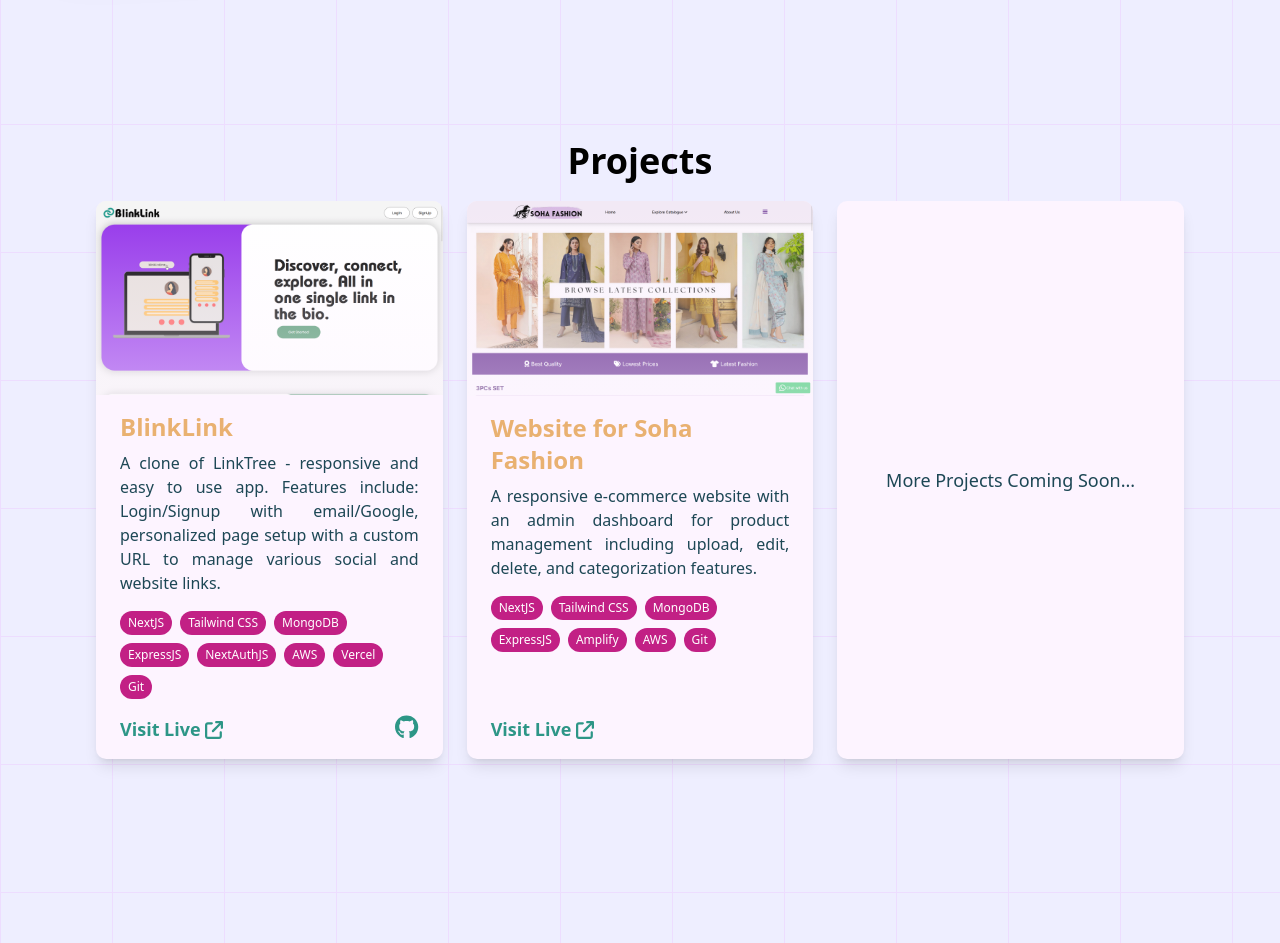
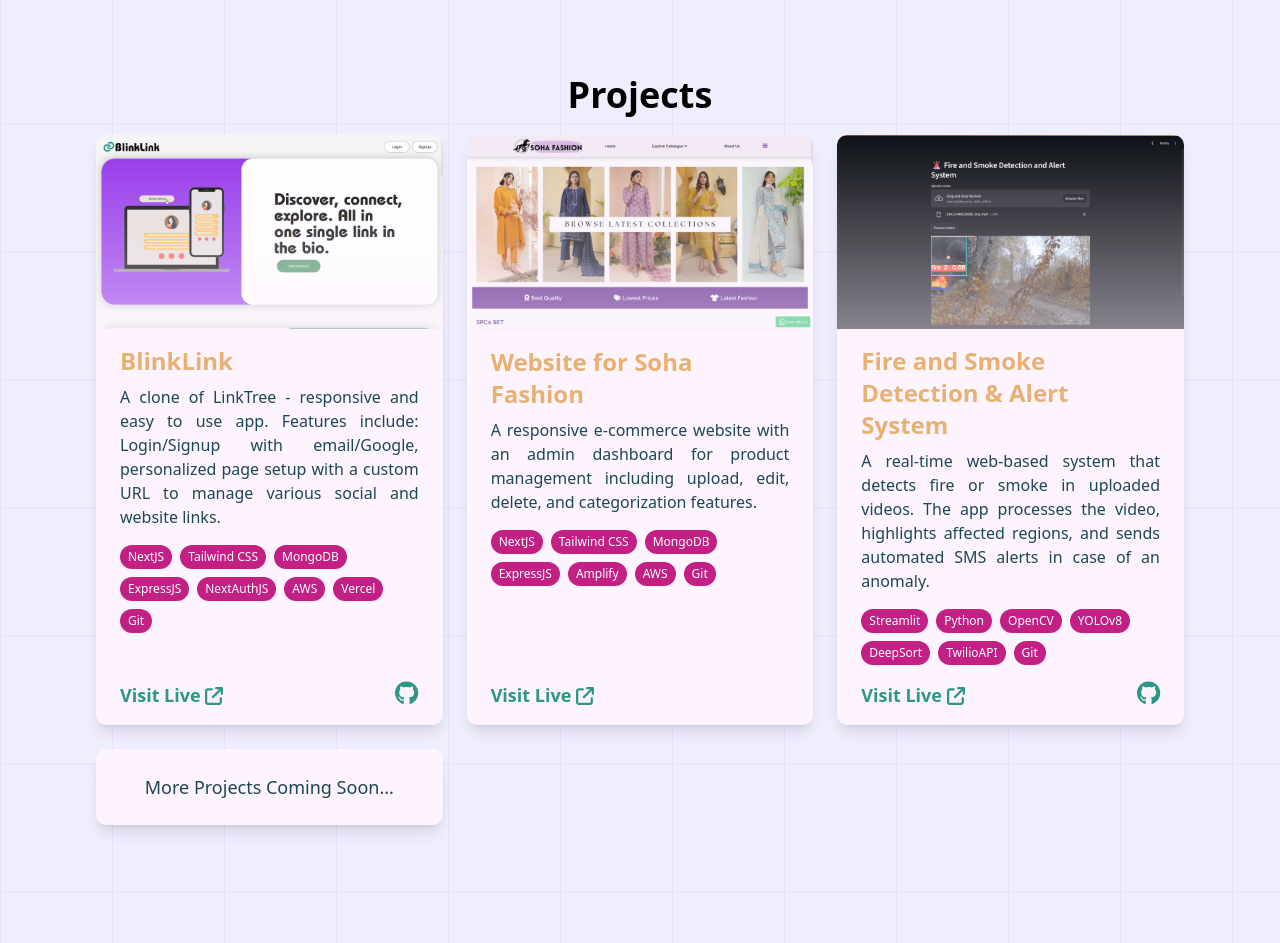
Before and after one commit to SohaChauhan/My-Portfolio, a Next.js app: page / in a window 1280 px wide. Shown: the part 1540-2483 px from the top of the page. Built offline with nearby package versions, Linux system fonts and the light colour scheme.

Commit message:
Add Project

```diff
--- a/src/app/components/Projects.js
+++ b/src/app/components/Projects.js
@@ -2,6 +2,7 @@
 import Link from "next/link";
 import blinklink from "/public/BlinkLink.png";
 import sohafashion from "/public/sohafashion.png";
+import project3 from "/public/FireDetection.png";
 import { FontAwesomeIcon } from "@fortawesome/react-fontawesome";
 import { faGithub } from "@fortawesome/free-brands-svg-icons";
 import { faExternalLink } from "@fortawesome/free-solid-svg-icons";
@@ -156,7 +157,7 @@
                   ))}
                 </div>
               </div>
-              <div className="flex justify-start items-center">
+              <div className="flex justify-between items-center">
                 <Link
                   href="https://sohafashion.co.in/"
                   target="_blank"
@@ -169,6 +170,69 @@
             </div>
           </motion.div>
 
+          {/* Project Card 3 */}
+          <motion.div
+            className="dark:bg-[#343434] bg-fuchsia-50 dark:text-white text-[#1D4755]  rounded-lg shadow-lg hover:shadow-xl transition-shadow duration-300 group flex flex-col"
+            variants={itemVariants}
+            whileHover={{ y: -10 }}
+          >
+            <div className="relative">
+              <Image
+                src={project3}
+                alt="Fire Detection App"
+                className="rounded-t-lg w-full object-cover"
+              />
+              <div className="absolute inset-0 bg-gradient-to-t dark:from-[#343434]/80 from-fuchsia-50/50 to-transparent rounded-t-lg"></div>
+            </div>
+            <div className="px-6 py-4 flex flex-col justify-between flex-grow">
+              <div>
+                <h1 className="text-2xl text-[#e9b171] font-bold mb-2">
+                  Fire and Smoke Detection & Alert System
+                </h1>
+                <p className="mb-4 text-justify">
+                  A real-time web-based system that detects fire or smoke in
+                  uploaded videos. The app processes the video, highlights
+                  affected regions, and sends automated SMS alerts in case of an
+                  anomaly.
+                </p>
+                <div className="flex flex-wrap gap-2 mb-4">
+                  {[
+                    "Streamlit",
+                    "Python",
+                    "OpenCV",
+                    "YOLOv8",
+                    "DeepSort",
+                    "TwilioAPI",
+                    "Git",
+                  ].map((tech) => (
+                    <span
+                      key={tech}
+                      className="bg-[#c22085] text-white py-1 px-2 text-xs rounded-2xl"
+                    >
+                      {tech}
+                    </span>
+                  ))}
+                </div>
+              </div>
+              <div className="flex justify-between items-center">
+                <Link
+                  href="https://fire-and-smoke-detection-and-alert-system.streamlit.app/"
+                  target="_blank"
+                  className="text-[#2d9687] text-lg font-semibold"
+                >
+                  Visit Live{" "}
+                  <FontAwesomeIcon icon={faExternalLink} className="text-md" />
+                </Link>
+                <Link
+                  href="https://github.com/SohaChauhan/Fire-and-Smoke-Detection-and-Alert-System"
+                  target="_blank"
+                  className="text-[#2d9687] text-lg font-semibold"
+                >
+                  <FontAwesomeIcon icon={faGithub} className="text-2xl" />
+                </Link>
+              </div>
+            </div>
+          </motion.div>
           {/* Placeholder or additional project */}
           <motion.div
             className="dark:bg-[#343434] bg-fuchsia-50 dark:text-white text-[#1D4755] p-6 rounded-lg shadow-lg hover:shadow-xl transition-shadow duration-300 group  flex items-center justify-center text-center "
```
Also changed, not shown: public/FireDetection.png (added).
